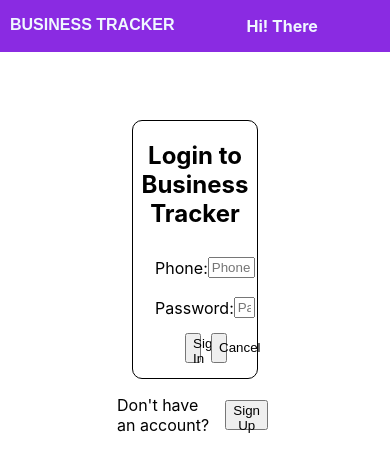
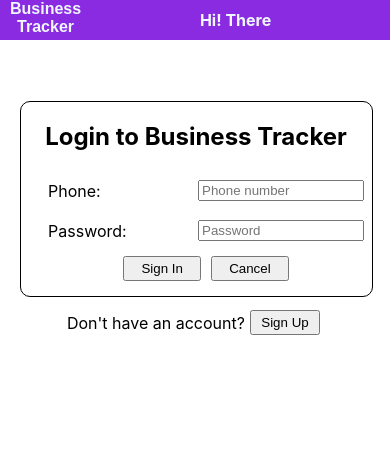
Before and after one commit to rajkumardas2701/business-tracker-frontend, a React (Create React App) app: page / in a window 390 px wide. Shown: the top 472 px of the page. Built offline with nearby package versions, Linux system fonts and the light colour scheme.

Commit message:
add css for mobile version for navbar and create transaction

```diff
--- a/package.json
+++ b/package.json
@@ -21,7 +21,7 @@
     "web-vitals": "^2.1.4"
   },
   "scripts": {
-    "start": "react-scripts start",
+    "start": "set PORT=3001 && react-scripts start",
     "build": "react-scripts build",
     "test": "react-scripts test",
     "eject": "react-scripts eject"
--- a/src/containers/Auth.js
+++ b/src/containers/Auth.js
@@ -28,7 +28,7 @@ const Auth = () => {
             <p>
               Don&apos;t have an account?
             </p>
-            <button type="submit" className="form-btn" onClick={switchAuthType}>Sign Up</button>
+            <button type="submit" className="form-btn form-btn-small" onClick={switchAuthType}>Sign Up</button>
           </div>
         )
         : (
@@ -36,7 +36,7 @@ const Auth = () => {
             <p>
               Already have an account?
             </p>
-            <button type="submit" className="form-btn" onClick={switchAuthType}>Login</button>
+            <button type="submit" className="form-btn form-btn-small" onClick={switchAuthType}>Login</button>
           </div>
         )
     }
--- a/src/containers/Dashboard.js
+++ b/src/containers/Dashboard.js
@@ -6,7 +6,6 @@ import '../styles/Dashboard.css';
 import SideTransactions from './SideTransactions';
 import Balance from '../layouts/Balance';
 import SessionContext from '../contexts/SessionContext';
-// import CollapsedST from '../layouts/CollapsedST';
 
 const Dashboard = () => {
   const [deals, setDeals] = useState([]);
@@ -19,7 +18,6 @@ const Dashboard = () => {
   const [editFormData, setEditFormData] = useState({});
   const { setSessionDetails } = useContext(SessionContext);
   const [showApiMsgLoader, setShowApiMsgLoader] = useState(false);
-  // const [showSideTxs, setShowSideTxs] = useState(true);
   useEffect(() => {
     fetchDeals(setDeals, setApiMsg, setShowMessage, setMsgColor,
       setSessionDetails, setShowApiMsgLoader);
--- a/src/layouts/NavBar.js
+++ b/src/layouts/NavBar.js
@@ -17,6 +17,11 @@ const NavBar = () => {
   return (
     <div className="navbar-body">
       <p className="nav-logo">BUSINESS TRACKER</p>
+      <p className="nav-logo-short">
+        Business
+        <br />
+        Tracker
+      </p>
       <div className="user-greet">
         <p>
           Hi!&nbsp;
--- a/src/styles/Auth.css
+++ b/src/styles/Auth.css
@@ -1,3 +1,4 @@
+@media only screen and (min-width: 429px) {
   .Auth-body {
     display: flex;
     flex-direction: column;
@@ -23,5 +24,40 @@
 
   .auth-loader-container {
     position: fixed;
-  top: 25vh;
+    top: 20vh;
   }
+}
+
+@media only screen and (max-width: 428px) {
+  .Auth-body {
+    display: flex;
+    flex-direction: column;
+    margin: 1px;
+    width: 100%;
+    align-items: center;
+  }
+
+  .form-btn {
+    width: 80%;
+    height: 25px;
+    justify-self: center;
+    margin: 5px;
+  }
+
+  .switch-auth {
+    width: 90%;
+    display: flex;
+    flex-direction: row;
+    align-items: center;
+    justify-content: center;
+  }
+
+  .form-btn-small {
+    width: 20%;
+  }
+
+  .auth-loader-container {
+    position: fixed;
+    top: 30vh;
+  }
+}
--- a/src/styles/AuthForm.css
+++ b/src/styles/AuthForm.css
@@ -1,3 +1,4 @@
+@media only screen and (min-width: 429px) {
   .form-container {
     width: 80%;
     text-align: center;
@@ -40,3 +41,43 @@
     margin: 0 auto;
     justify-content: space-around;
   }
+}
+
+@media only screen and (max-width: 428px) {
+  .form-container {
+    width: 90%;
+    text-align: center;
+    margin-top: 100px;
+    border: 1px solid black;
+    border-radius: 10px;
+  }
+
+  .form-container > form {
+    display: flex;
+    flex-direction: column;
+    margin: 10px;
+    width: 100%;
+    align-items: center;
+  }
+
+  .form-elements {
+    display: flex;
+    flex-direction: row;
+    justify-content: space-between;
+    width: 90%;
+    height: 40px;
+    align-items: center;
+  }
+
+  .form-elements > input {
+    width: 50%;
+  }
+
+  .btn-container {
+    display: flex;
+    flex-direction: row;
+    width: 50%;
+    margin: 0 auto;
+    justify-content: space-around;
+  }
+}
--- a/src/styles/CreateTransaction.css
+++ b/src/styles/CreateTransaction.css
@@ -7,3 +7,9 @@
   flex-direction: row;
   justify-content: space-around;
 }
+
+@media only screen and (max-width: 428px) {
+  .create-deal-container {
+    width: 90%;
+  }
+}
--- a/src/styles/DealTransactions.css
+++ b/src/styles/DealTransactions.css
@@ -9,5 +9,5 @@
 }
 
 .deal-transaction-vehicle-label p {
-  margin: 0px;
+  margin: 0;
 }
--- a/src/styles/ExcelExport.css
+++ b/src/styles/ExcelExport.css
@@ -8,9 +8,6 @@
   font-weight: bold;
   border-radius: 10px;
   cursor: pointer;
-}
-
-.excel-export {
   position: fixed;
   bottom: 0%;
   left: 80%;
--- a/src/styles/NavBar.css
+++ b/src/styles/NavBar.css
@@ -1,3 +1,8 @@
+.navbar-name {
+  text-transform: capitalize;
+}
+
+@media only screen and (min-width: 429px) {
   .navbar-body {
     display: flex;
     flex-direction: row;
@@ -19,10 +24,6 @@
     font-weight: bolder;
   }
 
-.navbar-name {
-  text-transform: capitalize;
-}
-
   .signout-btn {
     justify-content: end;
     min-width: 10%;
@@ -38,3 +39,61 @@
     color: aliceblue;
     font-weight: bolder;
   }
+
+  .nav-logo-short {
+    display: none;
+  }
+}
+
+@media only screen and (max-width: 428px) {
+  .navbar-body {
+    display: flex;
+    flex-direction: row;
+    justify-content: center;
+    width: 100%;
+    background-color: blueviolet;
+    position: fixed;
+    top: 0;
+    left: 0;
+    height: 40px;
+  }
+
+  .nav-logo {
+    display: none;
+  }
+
+  .nav-logo-short {
+    margin-left: 10px;
+    font-family: "Proxima Nova", Arial, Helvetica, sans-serif;
+    color: aliceblue;
+    font-weight: bolder;
+    text-align: center;
+    margin-top: 0;
+  }
+
+  .user-greet {
+    display: flex;
+    flex-direction: row;
+    margin: 0 auto;
+    width: 10%;
+    justify-content: center;
+    color: aliceblue;
+    font-weight: bolder;
+  }
+
+  .signout-btn {
+    justify-content: end;
+    width: 20%;
+    margin-right: 10px;
+    color: blueviolet;
+    font-size: 15px;
+    font-weight: 700;
+  }
+
+  .navbar-name,
+  .user-greet p {
+    text-transform: capitalize;
+    margin: 0 auto;
+    align-self: center;
+  }
+}
```
Lines whose indentation alone changed are shown as unchanged.
